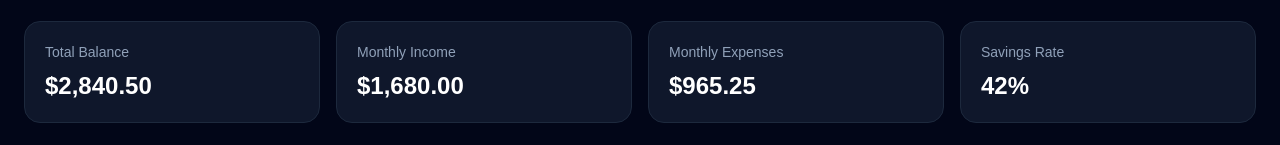
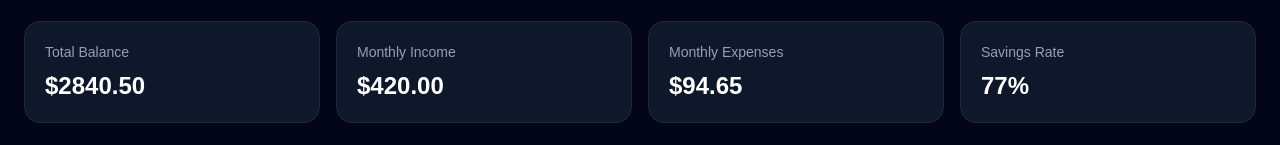
Before and after one commit to Ripunjay0602/moneypilot-ai, a Next.js app in the folder frontend/: page / in a window 1280 px wide. Shown: the part 151-296 px from the top of the page. Built offline with nearby package versions, Linux system fonts and the light colour scheme.

Commit message:
Calculate summary cards from transaction data

```diff
--- a/frontend/src/app/page.tsx
+++ b/frontend/src/app/page.tsx
@@ -10,7 +10,6 @@ import SpendingCategoryCard from "@/components/SpendingCategoryCard";
 import SummaryCard from "@/components/SummaryCard";
 import {
   spendingCategories,
-  summaryCards,
   transactions as sampleTransactions,
 } from "@/data/sampleTransactions";
 
@@ -23,6 +22,44 @@ type NewTransaction = {
 
 export default function Home() {
   const [transactions, setTransactions] = useState(sampleTransactions);
+
+  const startingBalance = 2515.15;
+
+  const monthlyIncome = transactions
+    .filter((transaction) => transaction.amount > 0)
+    .reduce((total, transaction) => total + transaction.amount, 0);
+
+  const monthlyExpenses = Math.abs(
+    transactions
+      .filter((transaction) => transaction.amount < 0)
+      .reduce((total, transaction) => total + transaction.amount, 0)
+  );
+
+  const totalBalance = startingBalance + monthlyIncome - monthlyExpenses;
+
+  const savingsRate =
+    monthlyIncome > 0
+      ? Math.round(((monthlyIncome - monthlyExpenses) / monthlyIncome) * 100)
+      : 0;
+
+  const summaryCards = [
+    {
+      title: "Total Balance",
+      value: `$${totalBalance.toFixed(2)}`,
+    },
+    {
+      title: "Monthly Income",
+      value: `$${monthlyIncome.toFixed(2)}`,
+    },
+    {
+      title: "Monthly Expenses",
+      value: `$${monthlyExpenses.toFixed(2)}`,
+    },
+    {
+      title: "Savings Rate",
+      value: `${savingsRate}%`,
+    },
+  ];
 
   function handleAddTransaction(newTransaction: NewTransaction) {
     const formattedAmount =
```
